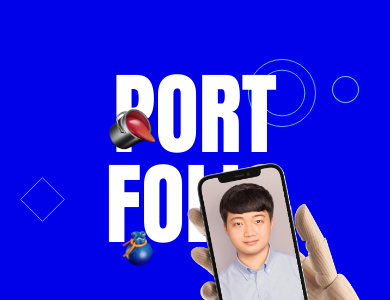
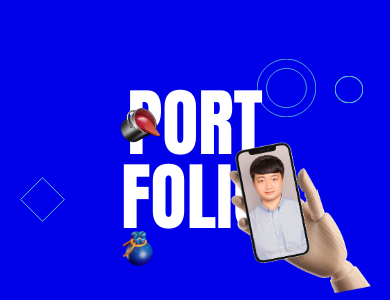
Before and after one commit to kim-0617/PORTFOLIO, a React (Vite) app: page / in a window 390 px wide. Shown: the part 262-562 px from the top of the page. Built offline with nearby package versions, Linux system fonts and the light colour scheme.

Commit message:
22.11.28

```diff
--- a/src/assets/scss/intro.scss
+++ b/src/assets/scss/intro.scss
@@ -16,7 +16,7 @@
     h2 {
       text-align: center;
       font-family: var(--font2);
-      font-size: 23vw;
+      font-size: 19vw;
       line-height: 1;
     }
   }
@@ -25,35 +25,35 @@
     img {
       display: block;
       position: absolute;
-      width: 47vw;
-      right: -5vw;
-      bottom: -15vw;
+      width: 35vw;
+      right: 5vw;
+      bottom: -7vw;
       z-index: 2;
     }
 
     .left__top {
       background: url('../img/360.svg') no-repeat center / cover;
-      width: 360px;
-      height: 360px;
+      width: 18vw;
+      height: 18vw;
       position: absolute;
-      left: -5%;
-      top: -5%;
+      left: -4%;
+      top: -6%;
     }
     .left__mid {
       background: url('../img/140.svg') no-repeat center / cover;
-      width: 140px;
-      height: 140px;
+      width: 9vw;
+      height: 9vw;
       position: absolute;
       left: 12%;
       top: 56%;
     }
     .center__mid {
       background: url('../img/292.svg') no-repeat center / cover;
-      width: 17.5vw;
-      height: 17.5vw;
+      width: 15vw;
+      height: 15vw;
       position: absolute;
-      right: 20%;
-      top: 7%;
+      right: 24%;
+      top: 15%;
       z-index: 1;
     }
     .center__right {
@@ -61,15 +61,15 @@
       width: 7vw;
       height: 7vw;
       position: absolute;
-      right: 8%;
+      right: 10%;
       top: 18%;
     }
     .paint {
       background: url('../img/paint.png') no-repeat center / cover;
-      width: 14vw;
-      height: 14vw;
+      width: 12vw;
+      height: 12vw;
       position: absolute;
-      left: 27%;
+      left: 30%;
       top: 25%;
       z-index: 3;
     }
@@ -79,7 +79,7 @@
       height: 11vw;
       position: absolute;
       left: 42%;
-      bottom: 12%;
+      bottom: 18%;
       z-index: 3;
     }
   }
@@ -89,7 +89,7 @@
   #intro {
     .intro__imgs {
       img {
-        bottom: 0vw;
+        bottom: 8vw;
       }
       .left__top {
         width: 280px;
@@ -103,13 +103,17 @@
       }
       .center__mid {
         right: 20%;
-        top: 20%;
+        top: 25%;
+      }
+      .center__right {
+        top: 30%;
+        right: 7%;
       }
       .paint {
-        top: 35%;
+        top: 36%;
       }
       .pocket {
-        bottom: 23%;
+        bottom: 34%;
       }
     }
   }
@@ -151,8 +155,7 @@
   #intro {
     .intro__imgs {
       img {
-        width: 60vw;
-        bottom: 30vw;
+        bottom: 53vw;
       }
       .center__mid {
         right: 19%;
@@ -176,8 +179,8 @@
   #intro {
     .intro__imgs {
       img {
-        width: 60vw;
-        bottom: 40vw;
+        width: 38vw;
+        bottom: 70vw;
       }
       .left__top {
         width: 180px;
@@ -194,429 +197,3 @@
     }
   }
 }
-
-// @media (max-width: 1600px) {
-//   #intro {
-//     .intro__imgs {
-//       img {
-//         right: -5%;
-//       }
-//       .left__top {
-//         width: 300px;
-//         height: 300px;
-//       }
-//       .left__mid {
-//         left: 5%;
-//       }
-//       .center__mid {
-//         width: 250px;
-//         height: 250px;
-//         right: 20%;
-//       }
-//       .center__right {
-//         right: 8%;
-//       }
-//       .paint {
-//         width: 260px;
-//         height: 260px;
-//       }
-//       .pocket {
-//         left: 37%;
-//       }
-//     }
-//   }
-// }
-
-// @media (max-width: 1230px) {
-//   #intro {
-//     .intro__imgs {
-//       img {
-//         right: -10%;
-//       }
-//       .left__top {
-//         width: 270px;
-//         height: 270px;
-//       }
-//       .left__mid {
-//         left: 3%;
-//       }
-//       .paint {
-//         width: 250px;
-//         height: 250px;
-//         left: 18%;
-//         top: 28%;
-//       }
-//       .pocket {
-//         left: 35%;
-//       }
-//     }
-//   }
-// }
-
-// @media (max-width: 1130px) {
-//   #intro {
-//     .intro__imgs {
-//       img {
-//         width: 617px;
-//         height: 813px;
-//         right: -10%;
-//         bottom: 0px;
-//       }
-//       .center__mid {
-//         width: 200px;
-//         height: 200px;
-//         right: 17%;
-//         top: 15%;
-//       }
-//       .center__right {
-//         width: 90px;
-//         height: 90px;
-//         right: 4%;
-//         top: 20%;
-//       }
-//       .left__mid {
-//         display: none;
-//       }
-//       .paint {
-//         width: 250px;
-//         height: 250px;
-//         left: 18%;
-//         top: 28%;
-//       }
-//       .pocket {
-//         left: 30%;
-//       }
-//     }
-//   }
-// }
-
-// @media (max-width: 1030px) {
-//   #intro {
-//     intro__inner {
-//       h2 {
-//         font-size: 350px;
-//       }
-//     }
-//     .intro__imgs {
-//       img {
-//         width: 617px;
-//         height: 813px;
-//         right: -12%;
-//         bottom: 0px;
-//       }
-//       .center__mid {
-//         width: 200px;
-//         height: 200px;
-//         right: 17%;
-//         top: 15%;
-//       }
-//       .center__right {
-//         width: 90px;
-//         height: 90px;
-//         right: 4%;
-//         top: 20%;
-//       }
-//       .left__mid {
-//         display: none;
-//       }
-//       .paint {
-//         width: 230px;
-//         height: 230px;
-//         left: 10%;
-//         top: 29%;
-//       }
-//       .pocket {
-//         left: 28%;
-//       }
-//     }
-//   }
-// }
-
-// @media (max-width: 974px) {
-//   #intro {
-//     .intro__imgs {
-//       img {
-//         width: 600px;
-//         height: 791px;
-//         right: -15%;
-//         bottom: 0px;
-//       }
-//       .center__mid {
-//         width: 200px;
-//         height: 200px;
-//         right: 5%;
-//       }
-//       .center__right {
-//         display: none;
-//       }
-//       .left__mid {
-//         display: none;
-//       }
-//       .paint {
-//         width: 230px;
-//         height: 230px;
-//         left: 10%;
-//         top: 29%;
-//       }
-//       .pocket {
-//         left: 28%;
-//       }
-//     }
-//   }
-// }
-
-// @media (max-width: 910px) {
-//   #intro {
-//     .intro__imgs {
-//       img {
-//         width: 600px;
-//         height: 791px;
-//         right: -18%;
-//         bottom: 0px;
-//       }
-//       .center__mid {
-//         width: 200px;
-//         height: 200px;
-//         right: 5%;
-//       }
-//       .center__right {
-//         display: none;
-//       }
-//       .left__mid {
-//         display: none;
-//       }
-//       .paint {
-//         width: 200px;
-//         height: 200px;
-//         left: 7%;
-//         top: 31%;
-//       }
-//       .pocket {
-//         width: 180px;
-//         height: 180px;
-//         left: 25%;
-//       }
-//     }
-//   }
-// }
-
-// @media (max-width: 874px) {
-//   #intro {
-//     .intro__imgs {
-//       img {
-//         width: 566px;
-//         height: 746px;
-//         right: -18%;
-//         bottom: 20px;
-//       }
-//       .left__top {
-//         width: 220px;
-//         height: 220px;
-//       }
-//       .center__mid {
-//         width: 200px;
-//         height: 200px;
-//         right: 5%;
-//       }
-//       .paint {
-//         width: 200px;
-//         height: 200px;
-//         left: 7%;
-//         top: 31%;
-//       }
-//       .pocket {
-//         width: 180px;
-//         height: 180px;
-//         left: 25%;
-//       }
-//     }
-//   }
-// }
-
-// @media (max-width: 824px) {
-//   #intro {
-//     .intro__inner {
-//       h2 {
-//         p {
-//           font-size: 350px !important;
-//           &.intro__top {
-//             margin-bottom: -150px;
-//           }
-//         }
-//       }
-//     }
-//     .intro__imgs {
-//       img {
-//         width: 566px;
-//         height: 746px;
-//         right: -25%;
-//         bottom: 70px;
-//       }
-//       .left__top {
-//         width: 220px;
-//         height: 220px;
-//       }
-//       .center__mid {
-//         width: 200px;
-//         height: 200px;
-//         right: 5%;
-//       }
-//       .paint {
-//         width: 200px;
-//         height: 200px;
-//         left: 7%;
-//         top: 31%;
-//       }
-//       .pocket {
-//         width: 180px;
-//         height: 180px;
-//         left: 25%;
-//         bottom: 27%;
-//       }
-//     }
-//   }
-// }
-
-// @media (max-width: 740px) {
-//   #intro {
-//     height: 100vh;
-//     .intro__inner {
-//       h2 {
-//         p {
-//           font-size: 330px !important;
-//           &.intro__top {
-//             margin-bottom: -130px;
-//           }
-//         }
-//       }
-//     }
-//     .intro__imgs {
-//       img {
-//         width: 520px;
-//         height: 685px;
-//         right: -25%;
-//         bottom: 0px;
-//       }
-//       .left__top {
-//         width: 200px;
-//         height: 200px;
-//       }
-//       .center__mid {
-//         width: 200px;
-//         height: 200px;
-//         right: 5%;
-//       }
-//       .paint {
-//         width: 200px;
-//         height: 200px;
-//         left: 7%;
-//         top: 29%;
-//       }
-//       .pocket {
-//         width: 180px;
-//         height: 180px;
-//         left: 25%;
-//         bottom: 14%;
-//       }
-//     }
-//   }
-// }
-
-// @media (max-width: 684px) {
-//   #intro {
-//     height: 100vh;
-//     .intro__inner {
-//       h2 {
-//         p {
-//           font-size: 300px !important;
-//           &.intro__top {
-//             margin-bottom: -130px;
-//           }
-//         }
-//       }
-//     }
-//     .intro__imgs {
-//       img {
-//         width: 508px;
-//         height: 670px;
-//         right: -25%;
-//         bottom: 30px;
-//       }
-//       .left__top {
-//         width: 200px;
-//         height: 200px;
-//       }
-//       .center__mid {
-//         width: 200px;
-//         height: 200px;
-//         right: 5%;
-//       }
-//       .pocket {
-//         display: none;
-//       }
-//     }
-//   }
-// }
-
-// @media (max-width: 560px) {
-//   #intro {
-//     .intro__inner {
-//       h2 {
-//         p {
-//           font-size: 200px !important;
-//           &.intro__top {
-//             margin-bottom: -80px;
-//           }
-//         }
-//       }
-//     }
-//     .intro__imgs {
-//       img {
-//         width: 399px;
-//         height: 526px;
-//         right: -25%;
-//         bottom: 200px;
-//       }
-//       .left__top {
-//         width: 180px;
-//         height: 180px;
-//       }
-//       .center__mid {
-//         display: none;
-//       }
-//       .paint {
-//         display: none;
-//       }
-//       .pocket {
-//         display: none;
-//       }
-//     }
-//   }
-// }
-
-// @media (max-width: 426px) {
-//   #intro {
-//     .intro__inner {
-//       h2 {
-//         p {
-//           font-size: 180px !important;
-//           &.intro__top {
-//             margin-bottom: -60px;
-//           }
-//         }
-//       }
-//     }
-//     .intro__imgs {
-//       img {
-//         width: 375px;
-//         height: 494px;
-//         right: -25%;
-//         bottom: -5%;
-//       }
-//       .left__top {
-//         width: 150px;
-//         height: 150px;
-//       }
-//     }
-//   }
-// }
```
